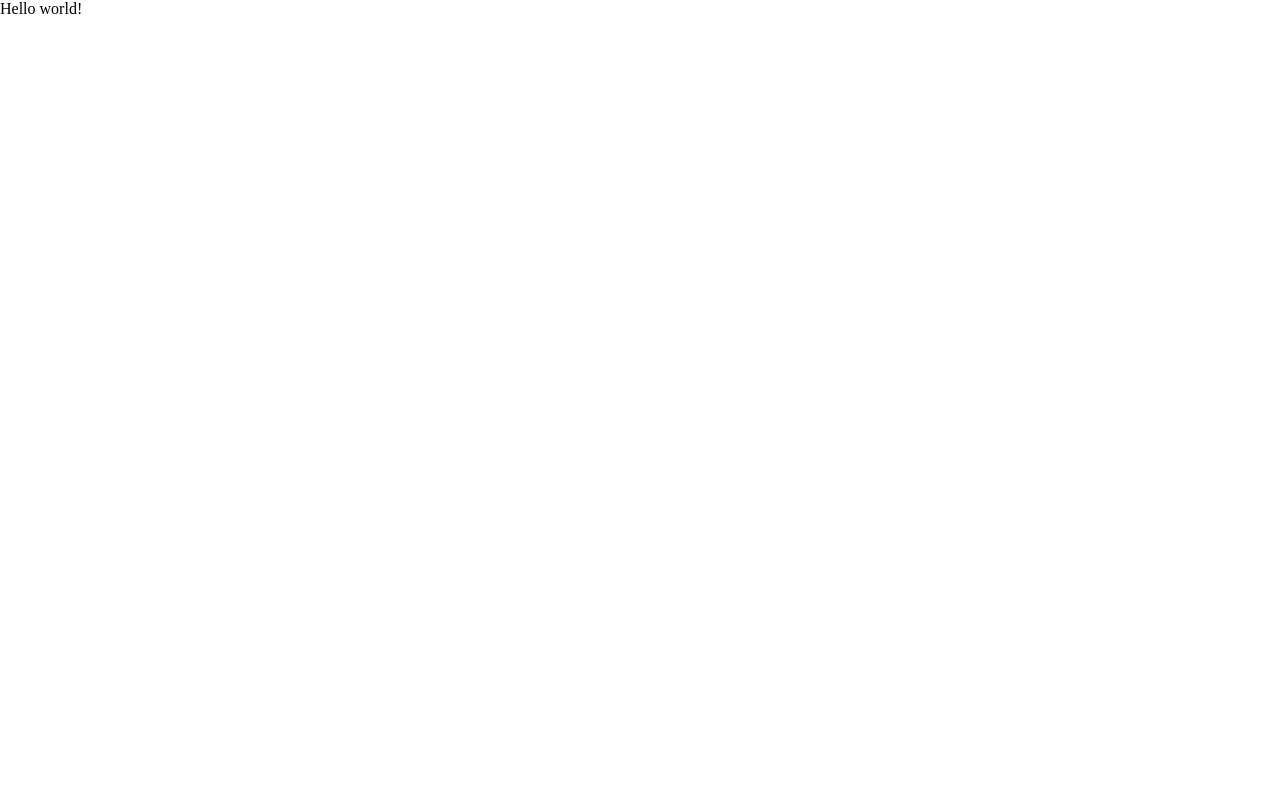
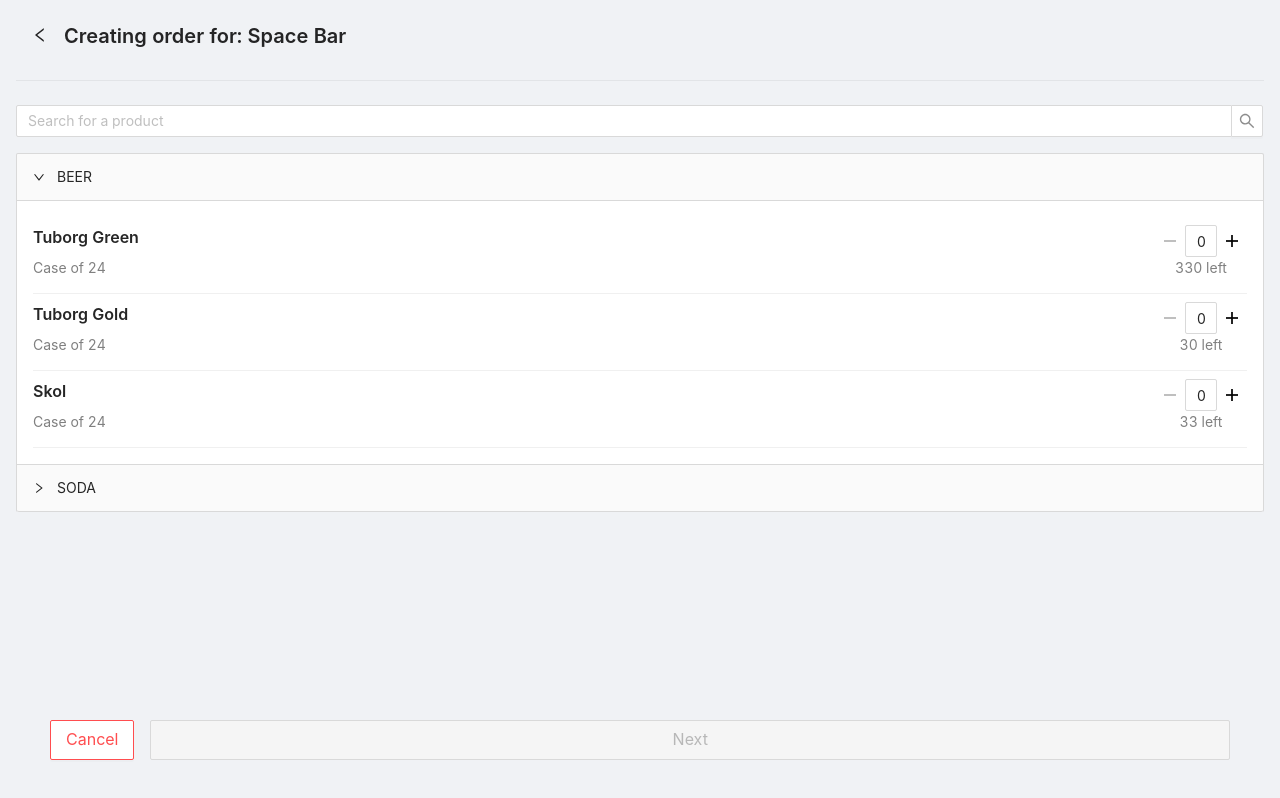
Before and after one commit to canyouseethroughme/stock-app-frontend, a React (Create React App) app: page /new-order in a window 1280 px wide. Built offline with nearby package versions, Linux system fonts and the light colour scheme.

Commit message:
Made creating order page

```diff
--- a/package.json
+++ b/package.json
@@ -3,12 +3,14 @@
   "version": "0.1.0",
   "private": true,
   "dependencies": {
+    "@ant-design/icons": "^4.7.0",
     "@testing-library/jest-dom": "^5.16.4",
     "@testing-library/react": "^13.3.0",
     "@testing-library/user-event": "^13.5.0",
     "antd": "^4.21.3",
     "react": "^18.2.0",
     "react-dom": "^18.2.0",
+    "react-router-dom": "^6.3.0",
     "react-scripts": "5.0.1",
     "web-vitals": "^2.1.4"
   },
--- a/src/App.tsx
+++ b/src/App.tsx
@@ -1,5 +1,26 @@
+import { Routes, Route } from "react-router-dom";
+import Home from "./pages/Home";
+import NewOrder from "./pages/NewOrder";
+
 const App: React.FC = () => {
-  return <div className="App">Hello world!</div>;
+  return (
+    <div className="App">
+      <Routes>
+        <Route
+          path="/"
+          element={
+            <Home
+              userName="Alin"
+              barName="Space Bar"
+              userType="manager"
+              data=""
+            />
+          }
+        />
+        <Route path="/new-order" element={<NewOrder barName="Space Bar" />} />
+      </Routes>
+    </div>
+  );
 };
 
 export default App;
--- a/src/index.css
+++ b/src/index.css
@@ -3,3 +3,28 @@
   margin: 0;
   padding: 0;
 }
+
+.layout {
+  padding: 1rem;
+  width: 100vw;
+  overflow-x: hidden;
+  overflow-y: scroll;
+  height: 100vh;
+}
+
+.flex-row {
+  display: flex;
+  flex-direction: row;
+  align-items: center;
+}
+
+.flex-column {
+  display: flex;
+  flex-direction: column;
+}
+
+.centeredText {
+  display: grid;
+  justify-content: center;
+  text-align: center;
+}
--- a/src/index.tsx
+++ b/src/index.tsx
@@ -2,13 +2,17 @@
 import ReactDOM from "react-dom/client";
 import "./index.css";
 import App from "./App";
+import { BrowserRouter } from "react-router-dom";
+import "antd/dist/antd.css";
 
 const root = ReactDOM.createRoot(
   document.getElementById("root") as Element | DocumentFragment
 );
 root.render(
   <React.StrictMode>
-    <App />
+    <BrowserRouter>
+      <App />
+    </BrowserRouter>
   </React.StrictMode>
 );
 
--- /dev/null
+++ b/src/pages/Home.tsx
@@ -0,0 +1,68 @@
+import { Layout, Tabs, Typography, Divider, Button } from "antd";
+import {
+  PlusOutlined,
+  BoxPlotOutlined,
+  DropboxOutlined,
+} from "@ant-design/icons";
+import { useNavigate } from "react-router-dom";
+
+const { Header, Footer, Sider, Content } = Layout;
+const { TabPane } = Tabs;
+const { Title, Paragraph, Text, Link } = Typography;
+
+export interface HomeProps {
+  userName: string;
+  userType: string;
+  // barType?: 'space' | 'vessel' | 'astral';
+  barName?: string;
+  data: any;
+}
+
+const Home: React.FC<HomeProps> = ({
+  userName,
+  userType = "warehouse",
+  barName,
+  data,
+}) => {
+  const navigate = useNavigate();
+  return (
+    <Layout className="layout">
+      <Content className="tabsContainer">
+        <div className="centeredText">
+          <Title level={3}>Hej, {userName}!</Title>
+          {userType === "manager" && (
+            <Title level={4}>Bar Manager: {barName}</Title>
+          )}
+          {userType === "warehouse" && <Title level={4}>Warehouse</Title>}
+          {userType === "supply" && <Title level={4}>Supply</Title>}
+        </div>
+        <Divider />
+        <Tabs defaultActiveKey="1">
+          <TabPane tab="PENDING ORDERS" key="1">
+            <Title className="centeredText">No orders yet</Title>
+          </TabPane>
+          <TabPane tab="PAST ORDERS" key="2">
+            Orders history
+          </TabPane>
+        </Tabs>
+      </Content>
+      <Footer>
+        {userType === "manager" && (
+          <Button
+            type="primary"
+            size="large"
+            icon={<PlusOutlined />}
+            block
+            onClick={() => {
+              navigate("/new-order", { replace: true });
+            }}
+          >
+            New order
+          </Button>
+        )}
+      </Footer>
+    </Layout>
+  );
+};
+
+export default Home;
--- /dev/null
+++ b/src/pages/NewOrder.tsx
@@ -0,0 +1,233 @@
+import {
+  Layout,
+  Typography,
+  Divider,
+  Input,
+  Button,
+  Collapse,
+  InputNumber,
+} from "antd";
+import { LeftOutlined, PlusOutlined, MinusOutlined } from "@ant-design/icons";
+import { useNavigate } from "react-router-dom";
+import { useState, useEffect } from "react";
+
+const { Footer, Content } = Layout;
+const { Title, Paragraph } = Typography;
+const { Search } = Input;
+const { Panel } = Collapse;
+
+export interface NewOrderProps {
+  barName: string;
+}
+
+interface Order {
+  quantity: number;
+  name: string;
+}
+
+const NewOrder: React.FC<NewOrderProps> = ({ barName }) => {
+  const navigate = useNavigate();
+  const [order, setOrder] = useState<Order[]>([]);
+
+  const getPanelValue = (reqQuantity: number, brandName: string) => {
+    const itemIndex = order.findIndex((o) => o.name === brandName);
+    if (itemIndex >= 0) {
+      setOrder((prevState) => {
+        const newList = [...prevState];
+        newList[itemIndex] = {
+          ...newList[itemIndex],
+          quantity: reqQuantity,
+        };
+        return newList;
+      });
+    } else {
+      setOrder((prevState) => [
+        ...prevState,
+        { quantity: reqQuantity, name: brandName },
+      ]);
+    }
+  };
+
+  return (
+    <Layout className="layout">
+      <Content>
+        <div className="flex-row">
+          <Button
+            type="text"
+            size="large"
+            onClick={() => navigate("/", { replace: true })}
+          >
+            <LeftOutlined />
+          </Button>
+          <Title level={4} style={{ margin: "0" }}>
+            Creating order for: {barName}
+          </Title>
+        </div>
+        <Divider />
+        <Search placeholder="Search for a product" />
+        <div style={{ overflow: "scroll", paddingBottom: "6rem" }}>
+          <Collapse defaultActiveKey={["1"]} style={{ marginTop: "1rem" }}>
+            {data.map((item, index) => {
+              return (
+                <Panel header={item.category.toUpperCase()} key={index + 1}>
+                  {item.brands.map((brand) => {
+                    return (
+                      <PanelItem
+                        key={brand.name}
+                        name={brand.name}
+                        measurementUnit={brand.measurementUnit}
+                        quantity={brand.quantity}
+                        getValue={(reqQuantity) =>
+                          getPanelValue(reqQuantity, brand.name)
+                        }
+                      />
+                    );
+                  })}
+                </Panel>
+              );
+            })}
+          </Collapse>
+        </div>
+      </Content>
+
+      <Footer
+        style={{
+          position: "fixed",
+          bottom: "0",
+          left: "0",
+          right: "0",
+          paddingBottom: "40px",
+        }}
+      >
+        <div className="flex-row">
+          <Button
+            danger
+            size="large"
+            style={{ marginRight: "1rem" }}
+            onClick={() => navigate("/", { replace: true })}
+          >
+            Cancel
+          </Button>
+          <Button size="large" type="primary" block disabled={!order.length}>
+            Next
+          </Button>
+        </div>
+      </Footer>
+    </Layout>
+  );
+};
+
+export default NewOrder;
+
+interface PanelItemProps {
+  name: string;
+  measurementUnit: string;
+  quantity: string;
+  getValue?: (value: number) => void;
+}
+
+const PanelItem: React.FC<PanelItemProps> = ({
+  name,
+  measurementUnit,
+  quantity,
+  getValue,
+}) => {
+  const [value, setValue] = useState<number>(0);
+  return (
+    <>
+      <div
+        className="flex-row"
+        style={{
+          paddingTop: ".5rem",
+          justifyContent: "space-between",
+        }}
+      >
+        <div className="flex-column">
+          <Title level={5}>{name}</Title>
+          <Paragraph style={{ color: "grey" }}>{measurementUnit}</Paragraph>
+        </div>
+        <div className="flex-column">
+          <div className="flex-row">
+            <Button
+              type="text"
+              size="small"
+              disabled={value === 0}
+              onClick={() => {
+                setValue(value - 1);
+                getValue && getValue(value - 1);
+              }}
+            >
+              <MinusOutlined />
+            </Button>
+
+            <InputNumber
+              value={value}
+              max={9}
+              min={0}
+              style={{ width: "2rem" }}
+            />
+
+            <Button
+              type="text"
+              size="small"
+              disabled={value === 9}
+              onClick={() => {
+                setValue(value + 1);
+                getValue && getValue(value + 1);
+              }}
+            >
+              <PlusOutlined />
+            </Button>
+          </div>
+          <Paragraph style={{ color: "grey", textAlign: "center" }}>
+            {quantity}
+          </Paragraph>
+        </div>
+      </div>
+      <Divider style={{ margin: "0" }} />
+    </>
+  );
+};
+
+const data = [
+  {
+    category: "beer",
+    brands: [
+      {
+        name: "Tuborg Green",
+        measurementUnit: "Case of 24",
+        quantity: "330 left",
+      },
+      {
+        name: "Tuborg Gold",
+        measurementUnit: "Case of 24",
+        quantity: "30 left",
+      },
+      {
+        name: "Skol",
+        measurementUnit: "Case of 24",
+        quantity: "33 left",
+      },
+    ],
+  },
+  {
+    category: "soda",
+    brands: [
+      {
+        name: "Coca Cola",
+        measurementUnit: "Case of 24",
+        quantity: "330 left",
+      },
+      {
+        name: "Fanta Orange",
+        measurementUnit: "Case of 24",
+        quantity: "320 left",
+      },
+      {
+        name: "Fanta Dude",
+        measurementUnit: "Case of 24",
+        quantity: "133 left",
+      },
+    ],
+  },
+];
--- a/tsconfig.json
+++ b/tsconfig.json
@@ -34,6 +34,12 @@
       ],
       "types/*": [
         "src/types/*"
+      ],
+      "pages/*": [
+        "src/pages/*"
+      ],
+      "svgs/*": [
+        "src/svgs/*"
       ]
     },
     // "plugins": [{ "name": "typescript-plugin-css-modules" }],
```
Also changed, not shown: src/App.css (added), 1 other file (tests, documents, lock files or other folders).
